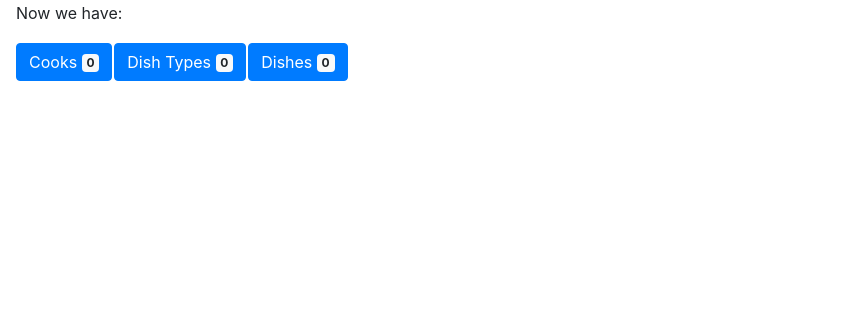
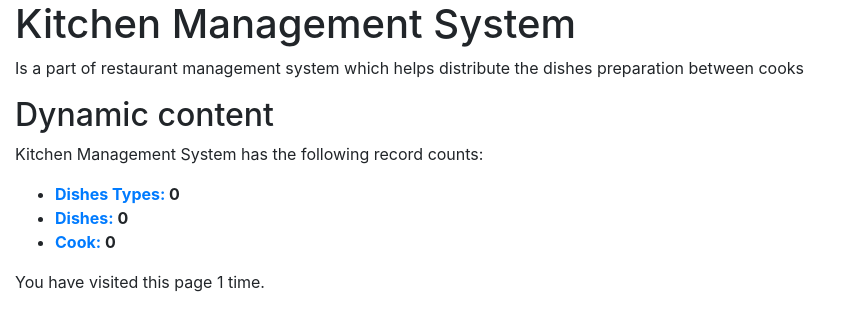
Before and after one commit to VadymShkarbul/restaurant_managment_service, a Django app: page /main/ in a window 1280 px wide. Shown: the part 58-389 px from the top of the page, without its empty margins (0-851 px from the left). Run offline with Django 4.2, Linux system fonts and the light colour scheme; data that the repository does not hold is empty.

Commit message:
Added content to main page including a visit counter

```diff
--- a/kitchen/views.py
+++ b/kitchen/views.py
@@ -15,10 +15,14 @@ def index(request):
     num_dish_type = DishType.objects.count()
     num_dish = Dish.objects.count()
 
+    num_visits = request.session.get("num_visits", 0)
+    request.session["num_visits"] = num_visits + 1
+
     context = {
         "num_cooks": num_cooks,
         "num_dish_type": num_dish_type,
         "num_dish": num_dish,
+        "num_visits": num_visits + 1,
     }
 
     return render(request, "kitchen/index.html", context=context)
--- a/templates/kitchen/index.html
+++ b/templates/kitchen/index.html
@@ -1,31 +1,21 @@
 {% extends "base.html" %}
 
+% extends "base.html" %}
+
 {% block content %}
-  <table>
-    <tr>
-      <td colspan="3"><p>Now we have:</p></td>
-    </tr>
-    <tr>
-      <td>
-        <a style="size: B4"
-           href="{% url 'kitchen:cook-list' %}"
-           class="btn btn-primary">
-          Cooks <span class="badge badge-light">{{ num_cooks }}</span>
-        </a>
-      </td>
-      <td>
-        <a href="{% url 'kitchen:dish-type-list' %}"
-           class="btn btn-primary">
-          Dish Types <span class="badge badge-light">{{ num_dish_type }}</span>
-        </a>
-      </td>
-      <td>
-        <a href="{% url 'kitchen:dish-list' %}"
-           class="btn btn-primary">
-          Dishes <span class="badge badge-light">{{ num_dish }}</span>
-        </a>
-      </td>
-    </tr>
-  </table>
+  <h1>Kitchen Management System</h1>
+  <p>Is a part of restaurant management system which helps
+    distribute the dishes preparation between cooks</p>
+  <h2>Dynamic content</h2>
+  <p>Kitchen Management System has the following record counts:</p>
+  <ul>
+    <li><strong><a href="{% url 'kitchen:dish-type-list' %}">Dishes Types:</a> {{ num_dish_type }}</strong></li>
+    <li><strong><a href="{% url 'kitchen:dish-list' %}">Dishes:</a> {{ num_dish }}</strong></li>
+    <li><strong><a href="{% url 'kitchen:cook-list' %}">Cook:</a> {{ num_cooks }}</strong></li>
+  </ul>
+
+  <p>You have visited this page
+    {{ num_visits }} time{{ num_visits|pluralize }}.
+  </p>
 
 {% endblock %}
```
